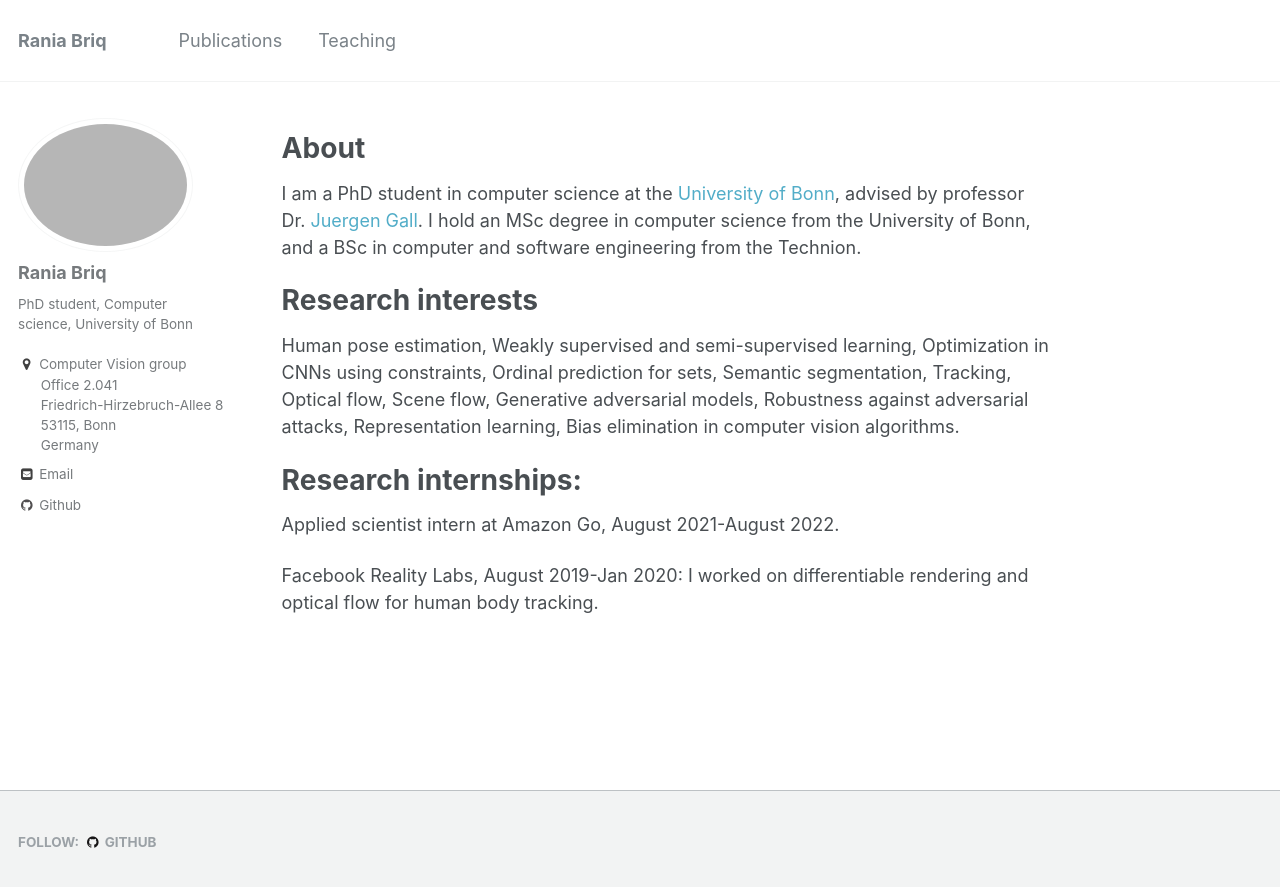
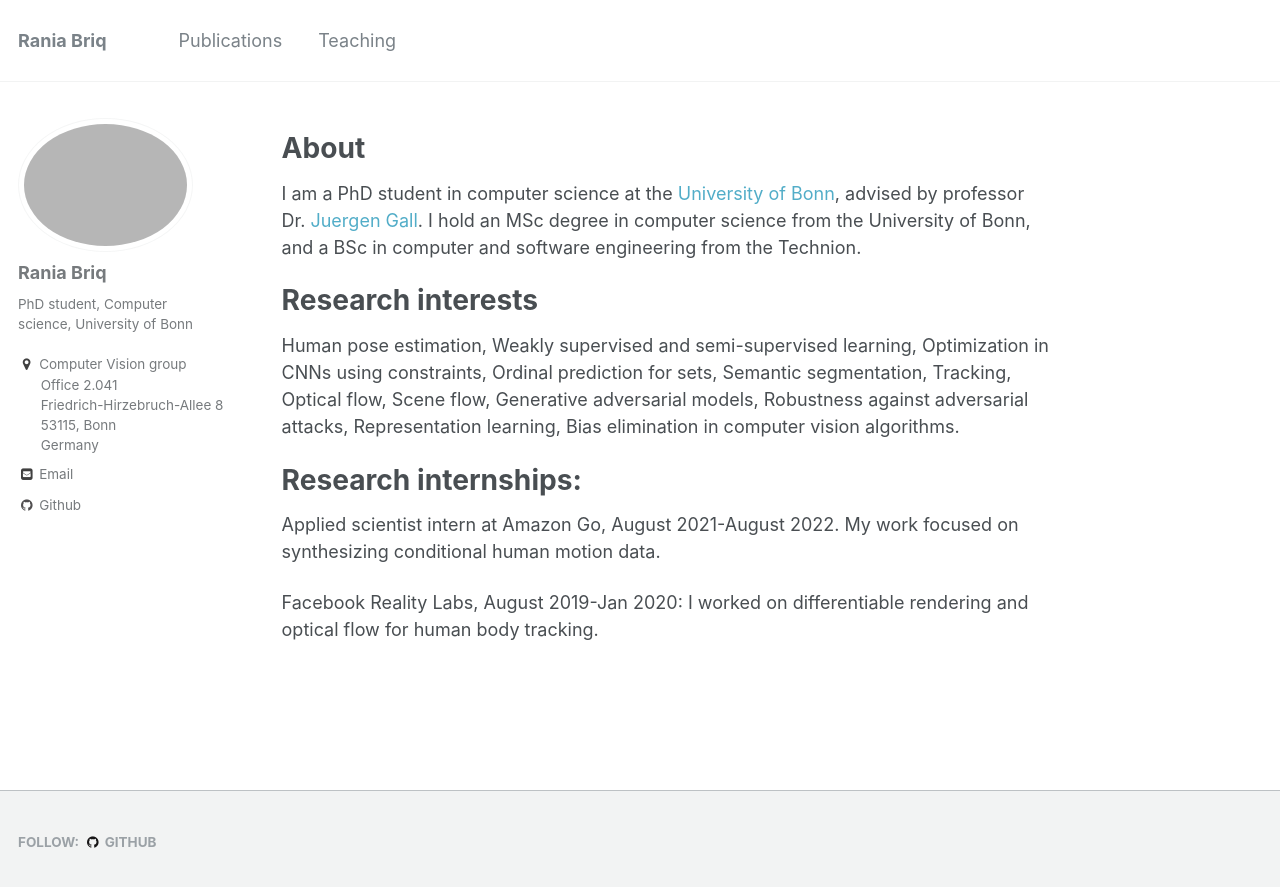
Before and after one commit to briqr/briqr.github.io, a Jekyll site: the page built from _pages/about.md, in a window 1280 px wide. Shown: the top 887 px of the page. Built offline with Jekyll 4.4.1, drawn with Linux system fonts in a browser that asks for light colours.

Commit message:
Update about.md

```diff
--- a/_pages/about.md
+++ b/_pages/about.md
@@ -25,6 +25,6 @@ Human pose estimation, Weakly supervised and semi-supervised learning, Optimizat
 
 Research internships:
 ======
-Applied scientist intern at Amazon Go, August 2021-August 2022.
+Applied scientist intern at Amazon Go, August 2021-August 2022. My work focused on synthesizing conditional human motion data.
 
 Facebook Reality Labs, August 2019-Jan 2020: I worked on differentiable rendering and optical flow for human body tracking.
```
